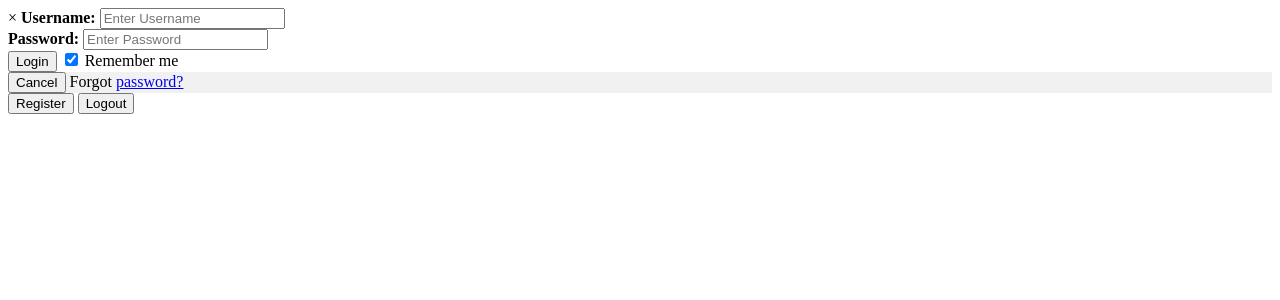
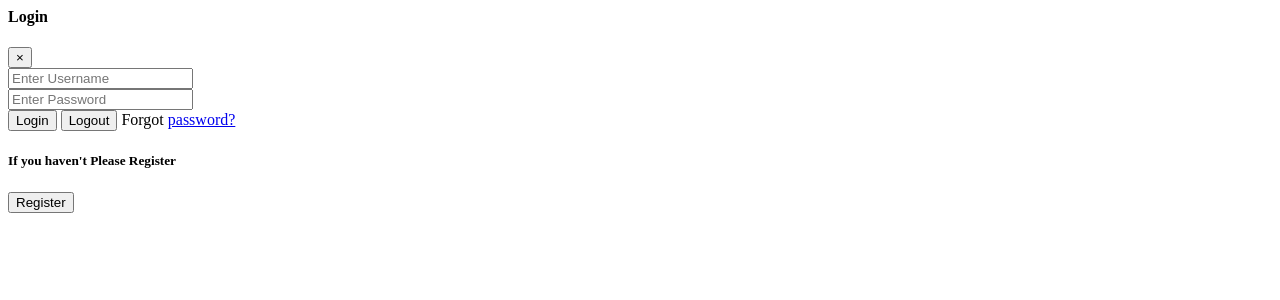
Before and after one commit to RobbyC231/Travel_Website_School, a PHP site: page /login.php in a window 1280 px wide. Shown: the top 300 px of the page. Run offline with PHP 8.4, Linux system fonts and the light colour scheme.

Commit message:
styling pages got contact us to display in rows and got modal working

```diff
--- a/bootstrap.php
+++ b/bootstrap.php
@@ -1,5 +1,5 @@
 <link rel="stylesheet" href="https://maxcdn.bootstrapcdn.com/bootstrap/4.0.0-beta/css/bootstrap.min.css" integrity="sha384-/Y6pD6FV/Vv2HJnA6t+vslU6fwYXjCFtcEpHbNJ0lyAFsXTsjBbfaDjzALeQsN6M" crossorigin="anonymous">
 <script src="https://code.jquery.com/jquery-3.2.1.slim.min.js" integrity="sha384-KJ3o2DKtIkvYIK3UENzmM7KCkRr/rE9/Qpg6aAZGJwFDMVNA/GpGFF93hXpG5KkN" crossorigin="anonymous"></script>
+<script src="https://cdnjs.cloudflare.com/ajax/libs/popper.js/1.11.0/umd/popper.min.js" integrity="sha384-b/U6ypiBEHpOf/4+1nzFpr53nxSS+GLCkfwBdFNTxtclqqenISfwAzpKaMNFNmj4" crossorigin="anonymous"></script>
 <script src="https://maxcdn.bootstrapcdn.com/bootstrap/4.0.0-beta/js/bootstrap.min.js" integrity="sha384-h0AbiXch4ZDo7tp9hKZ4TsHbi047NrKGLO3SEJAg45jXxnGIfYzk4Si90RDIqNm1" crossorigin="anonymous"></script>
-<script src="https://cdnjs.cloudflare.com/ajax/libs/popper.js/1.11.0/umd/popper.min.js" integrity="sha384-b/U6ypiBEHpOf/4+1nzFpr53nxSS+GLCkfwBdFNTxtclqqenISfwAzpKaMNFNmj4" crossorigin="anonymous"></script>
 <link rel="stylesheet" href="https://use.fontawesome.com/releases/v5.0.13/css/all.css" integrity="sha384-DNOHZ68U8hZfKXOrtjWvjxusGo9WQnrNx2sqG0tfsghAvtVlRW3tvkXWZh58N9jp" crossorigin="anonymous">
--- a/include/login.php
+++ b/include/login.php
@@ -1,9 +1,3 @@
-<!DOCTYPE html>
-<html lang="en" dir="ltr">
-  <head>
-    <meta charset="utf-8">
-    <title></title>
-  </head>
   <!-- robert clements-->
   <!-- this is used to check for what method it used and if login was pressed or register was pressed -->
   <?php
@@ -22,53 +16,64 @@
   // var_dump($_SESSION); //used to check if the session is cleared after logged in
 ?>
 <!-- robert clements-->
-  <body>
     <!--Chris Earle- the modal html code along with js to close on click outside modal-->
 <!-- The Modal -->
-<div id="loginModal" class="modal">
-    <!-- Modal Content -->
-    <form class="modal-content animate" method="post">
-
-    <div>
-        <!--the little x to close the modal-->
-        <span onclick="document.getElementById('loginModal').style.display='none'"
-        class="close">&times;</span>
-
-        <label for="username"><b>Username: </b></label>
-        <input type="text" placeholder="Enter Username" name="username">
+<div id="loginModal" class="modal fade">
+  <div class="modal-dialog">
+    <div class="modal-content">
+      <!-- modal header -->
+      <div class="modal-header">
+        <h4 class="modal-title">Login</h4>
+        <button type="button" class="close" data-dismiss="modal">&times;</button>
+      </div>
+      <!-- modal body -->
+    <form method="post">
+    <div class="modal-body">
+      <div class="form-group">
+        <!-- <label for="username">Username:</label> -->
+        <input type="text" class="form-control" placeholder="Enter Username" name="username">
         <br/>
-
-        <label for="password"><b>Password: </b></label>
-        <input type="password" placeholder="Enter Password" name="password">
+      </div>
+      <div class="form-group">
+        <!-- <label for="password">Password:</label> -->
+        <input type="password" class="form-control" placeholder="Enter Password" name="password">
         <br/>
-
-        <button class="buttons" type="submit" name="login">Login</button>
-
+      </div>
+        <button class="btn btn-primary" type="submit" name="login">Login</button>
+        <button type="submit" class="btn btn-primary" name="logout">Logout</button>
         <!--we can remove the remember me later, might be lots of work-->
-        <label>
+        <!-- <label>
             <input type="checkbox" checked="checked" name="remember"> Remember me
-        </label>
-    </div>
+        </label> -->
         <!--we can remove the forgot password later, might be lots of work-->
-        <div class="container" style="background-color:#f1f1f1">
-            <button class="buttons" type="button" onclick="document.getElementById('loginModal').style.display='none'" class="cancelbtn">Cancel</button>
+        <!-- <div class="container" style="background-color:#f1f1f1">
+            <button class="buttons" type="button" onclick="document.getElementById('loginModal').style.display='none'" class="cancelbtn">Cancel</button> -->
             <span class="psw">Forgot <a href="ServerSideRegister\emailFormReset.php">password?</a></span>
     </div>
-        <button type="submit" name="register">Register</button>
-        <button type="submit" name="logout">Logout</button>
+    <div class="modal-footer">
+        <h5>If you haven't Please Register</h5>
+        <button type="submit" class="btn btn-primary" name="register">Register</button>
+    </div>
     </form>
+
+</div>
+</div>
 </div>
 
 <script>
-    // Get the modal
-    var modal = document.getElementById('loginModal');
-
-    // When the user clicks anywhere outside of the modal, close it
-    window.onclick = function(event) {
-        if (event.target == modal) {
-            modal.style.display = "none";
-        }
-    }
+  // $('#loginModal').modal('toggle');
+//   $(document).ready(function(){
+//     $("#myBtn").click(function(){
+//         $("#myModal").modal({show: true});
+//     });
+// });
+    // // Get the modal
+    // var modal = document.getElementById('loginModal');
+    //
+    // // When the user clicks anywhere outside of the modal, close it
+    // window.onclick = function(event) {
+    //     if (event.target == modal) {
+    //         modal.style.display = "none";
+    //     }
+    // }
 </script>
-</body>
-</html>
--- a/include/navbar.php
+++ b/include/navbar.php
@@ -2,7 +2,7 @@
 
 <head>
     <!--this css is for styling the login modal-->
-    <link rel="stylesheet" type="text/css" href="../css/modal.css">
+    <!-- <link rel="stylesheet" type="text/css" href="../css/modal.css"> -->
 </head>
 <?php
     //this it the include php for the login modal
@@ -19,7 +19,7 @@
               <li class="nav-item"><a class="nav-link" href="packages.php"> PACKAGE </a></li>
               <li class="nav-item"><a class="nav-link" href="customer_registration.php"> REGISTER </li></a>
               <li class="nav-item"><a class="nav-link" href="contact_us.php"> CONTACT US </a></li>
-              <li class="nav-item"><a class="nav-link" href="#loginModal.php" onclick="document.getElementById('loginModal').style.display='block'"> LOGIN </a></li>
+              <li class="nav-item"><a class="nav-link" data-toggle="modal" href="#loginModal"> LOGIN </a></li>
         </ul>
   </div>
 </nav>
```
Also changed, not shown: agenciesContact.php (+9 -4 lines), calgaryAgents.php (deleted, +0 -36 lines), okotoksAgents.php (deleted, +0 -18 lines). Lines whose indentation alone changed are shown as unchanged.
